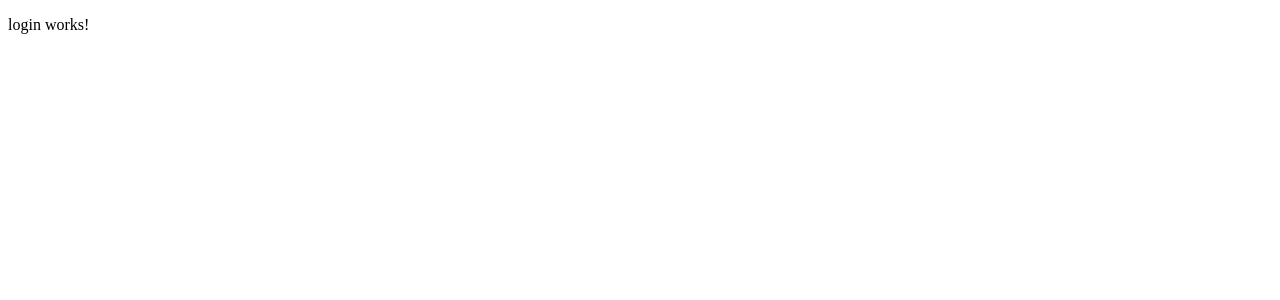
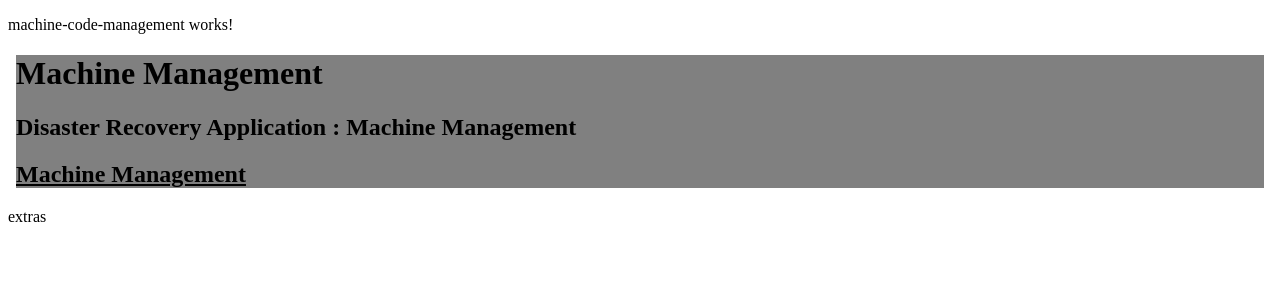
Before and after one commit to 62nK/DisasterRecoveryApp, an Angular app: page / in a window 1280 px wide. Shown: the top 300 px of the page. Built offline with nearby package versions, Linux system fonts and the light colour scheme.

Commit message:
added more stuff

```diff
--- a/src/app/app.component.html
+++ b/src/app/app.component.html
@@ -1 +1,3 @@
-<app-login></app-login>
+<!--<app-login></app-login>
+-->
+<app-machine-code-management></app-machine-code-management>
--- a/src/app/login/login.component.html
+++ b/src/app/login/login.component.html
@@ -1 +1,62 @@
-<p>login works!</p>
+
+    <title>Login Page</title>
+
+    <body><body bgcolor=" grey" >
+            <style type="text/css">
+                body{margin:10px;border:1px solid black;width:100%;height:100%;}
+                height: 100px;
+                </style>
+        <div class="header">
+            <h2 align="center">Disaster Recovery Application Project</h2>
+
+
+            <h3>Login</h3>
+
+
+            <h1 class="title">
+                <u> Admin/User Login</u><br>
+            </h1>
+            <br><br>
+        <form action="login" method="post">
+            <table style="with: 50%">
+
+                <tr>
+                    <td>UserName:</td>
+                    <td><input type="text" name="username" /></td>
+                </tr>
+                <tr></tr>
+                <tr></tr>
+                <tr>
+                    <td>Password:</td>
+                    <td><input type="password" name="password" /></td>
+                </tr>
+            </table>
+            <br>
+            <input type="submit" value="Login" />
+        </form>
+        </div>
+       <!-- angular forms https://angular.io/guide/user-input
+
+       <input id="name" name="name" class="form-control"
+       required minlength="4" appForbiddenName="bob"
+       [(ngModel)]="hero.name" #name="ngModel" >
+
+ <div *ngIf="name.invalid && (name.dirty || name.touched)"
+     class="alert alert-danger">
+
+   <div *ngIf="name.errors.required">
+     Name is required.
+   </div>
+   <div *ngIf="name.errors.minlength">
+     Name must be at least 4 characters long.
+   </div>
+   <div *ngIf="name.errors.forbiddenName">
+     Name cannot be Bob.
+   </div>
+
+ </div>
+
+ The following code listens to the keyup event
+ and passes the entire event payload ($event) to the component event handler.
+   angular forms-->
+ </body>
--- a/src/app/machine-code-management/machine-code-management.component.html
+++ b/src/app/machine-code-management/machine-code-management.component.html
@@ -1 +1,11 @@
 <p>machine-code-management works!</p>
+<body bgcolor=" grey">
+<h1>Machine Management</h1>
+<h2>Disaster Recovery Application : Machine Management</h2>
+
+    <h2 class="title">
+			<u> Machine Management</u>
+		</h2>
+
+</body>
+<footer> extras </footer>
--- a/src/app/sidenav/sidenav.component.html
+++ b/src/app/sidenav/sidenav.component.html
@@ -1 +1,6 @@
 <p>sidenav works!</p>
+<div class="column left">
+		<h3><a href="/joblist">Job Management</a></h3>
+		<h3><a href="/machinelist">Machine Management</a></h3>
+		<h3><a href="/timesheetlist">TimeSheet Management</a></h3>
+    </div>
```
